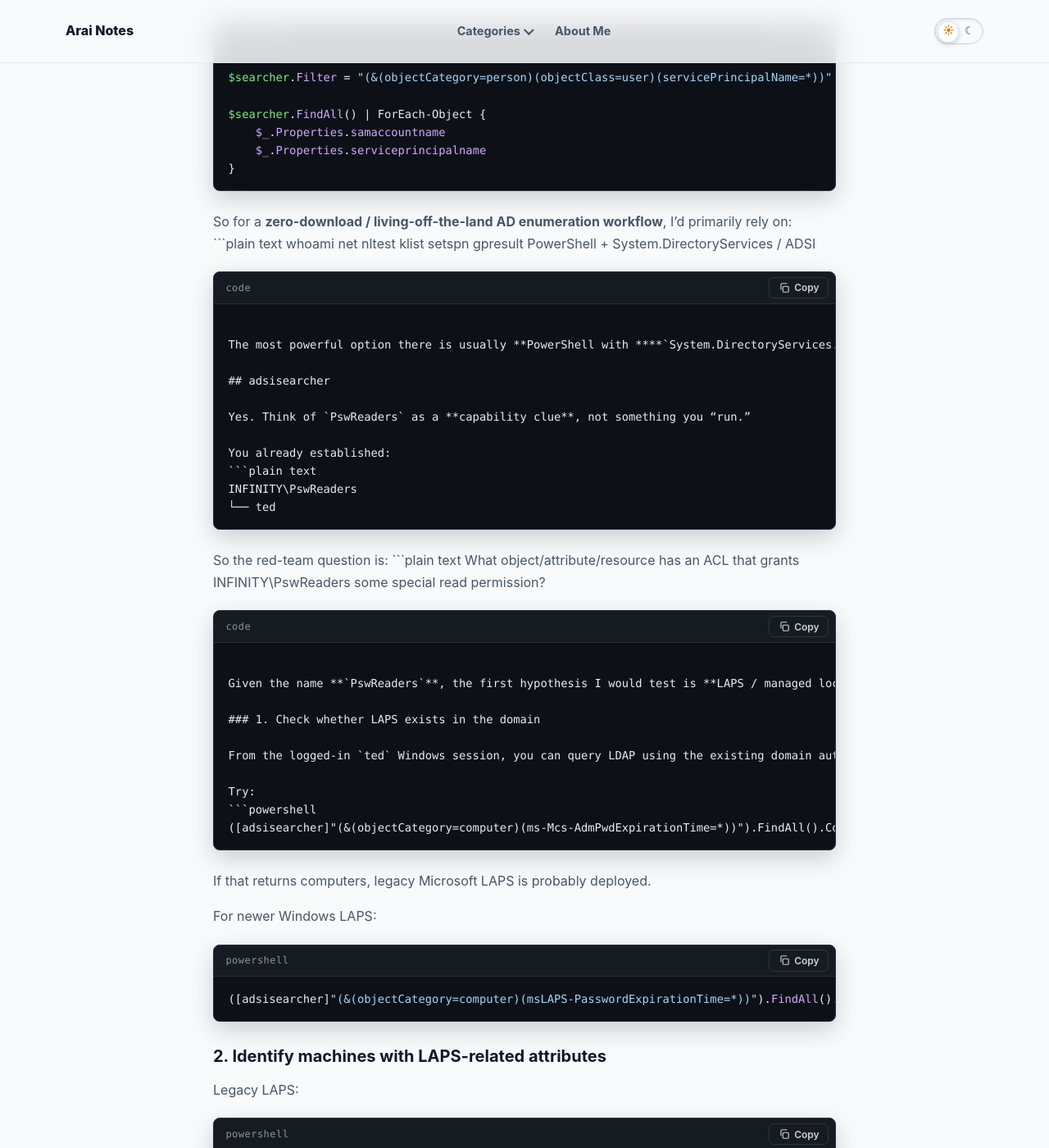
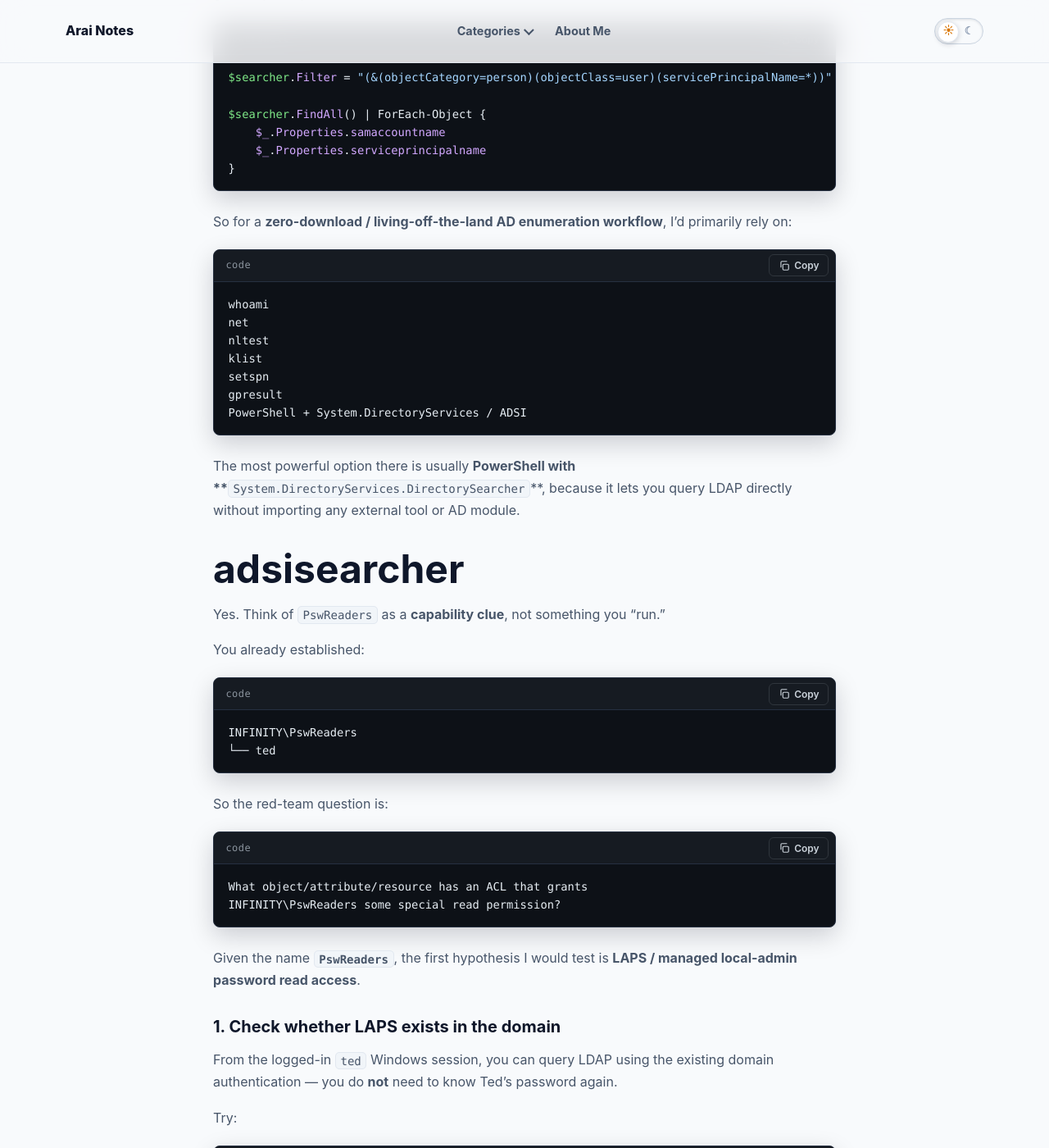
Before and after one commit to araisantai/araisantai.github.io, a Jekyll site: the page built from _posts/2026-10-17-authenticated-active-directory-enumeration.md, in a window 1280 px wide and 1400 px high, scrolled down 4293 px. Shown: the whole window at 82% size. Built offline with Jekyll 4.4.1, drawn with Linux system fonts in a browser that asks for light colours; some of the changed text lies outside the part shown.

Commit message:
Publish Cybersecurity Notes from Notion
- updated: Authenticated Active Directory Enumeration

````diff
--- a/_posts/2026-10-17-authenticated-active-directory-enumeration.md
+++ b/_posts/2026-10-17-authenticated-active-directory-enumeration.md
@@ -16,6 +16,7 @@ This post is just a cheatsheet for situations where we have access to an Active
 ## Windows basic enumeration
 
 we need to know the groups and if there is possibility to escalation.
+
 ```shell
 whoami
 whoami /all
@@ -24,6 +25,7 @@ whoami /priv
 ```
 
 For domain information:
+
 ```shell
 echo %USERDOMAIN%
 echo %LOGONSERVER%
@@ -32,6 +34,7 @@ systeminfo
 ```
 
 For users and groups:
+
 ```shell
 net user /domain
 net user username /domain
@@ -42,6 +45,7 @@ net group "Enterprise Admins" /domain
 ```
 
 For domain/workstation/DC discovery:
+
 ```shell
 nltest /domain_trusts
 nltest /dclist:domain.local
@@ -50,6 +54,7 @@ nltest /sc_query:domain.local
 ```
 
 For Kerberos and SPNs:
+
 ```shell
 klist
 klist sessions
@@ -58,6 +63,7 @@ setspn -Q */*
 ```
 
 For shares and sessions:
+
 ```shell
 net view /domain
 net view \\HOSTNAME
@@ -65,6 +71,7 @@ net use
 ```
 
 For GPO information:
+
 ```shell
 gpresult /r
 gpresult /scope computer /v
@@ -72,6 +79,7 @@ gpresult /scope user /v
 ```
 
 If `dsquery` happens to already be installed on the host, you can use:
+
 ```shell
 dsquery user
 dsquery computer
@@ -80,12 +88,14 @@ dsquery server
 ```
 
 You can also use built-in PowerShell/.NET without importing a module. For example, query LDAP directly:
+
 ```powershell
 $root = [ADSI]"LDAP://RootDSE"
 $root.defaultNamingContext
 ```
 
 Enumerate users:
+
 ```powershell
 $root = [ADSI]"LDAP://RootDSE"
 $searcher = New-Object DirectoryServices.DirectorySearcher
@@ -98,6 +108,7 @@ $searcher.FindAll() | ForEach-Object {
 ```
 
 Computers:
+
 ```powershell
 $searcher.Filter = "(objectCategory=computer)"
 
@@ -107,6 +118,7 @@ $searcher.FindAll() | ForEach-Object {
 ```
 
 Groups:
+
 ```powershell
 $searcher.Filter = "(objectCategory=group)"
 
@@ -116,6 +128,7 @@ $searcher.FindAll() | ForEach-Object {
 ```
 
 SPN-enabled accounts:
+
 ```powershell
 $searcher.Filter = "(&(objectCategory=person)(objectClass=user)(servicePrincipalName=*))"
 
@@ -126,7 +139,8 @@ $searcher.FindAll() | ForEach-Object {
 ```
 
 So for a **zero-download / living-off-the-land AD enumeration workflow**, I'd primarily rely on:
-```plain text
+
+```text
 whoami
 net
 nltest
@@ -143,13 +157,15 @@ The most powerful option there is usually **PowerShell with ****`System.Director
 Yes. Think of `PswReaders` as a **capability clue**, not something you “run.”
 
 You already established:
-```plain text
+
+```text
 INFINITY\PswReaders
 └── ted
 ```
 
 So the red-team question is:
-```plain text
+
+```text
 What object/attribute/resource has an ACL that grants
 INFINITY\PswReaders some special read permission?
 ```
@@ -161,6 +177,7 @@ Given the name **`PswReaders`**, the first hypothesis I would test is **LAPS / m
 From the logged-in `ted` Windows session, you can query LDAP using the existing domain authentication — you do **not** need to know Ted's password again.
 
 Try:
+
 ```powershell
 ([adsisearcher]"(&(objectCategory=computer)(ms-Mcs-AdmPwdExpirationTime=*))").FindAll().Count
 ```
@@ -168,6 +185,7 @@ Try:
 If that returns computers, legacy Microsoft LAPS is probably deployed.
 
 For newer Windows LAPS:
+
 ```powershell
 ([adsisearcher]"(&(objectCategory=computer)(msLAPS-PasswordExpirationTime=*))").FindAll().Count
 ```
@@ -175,6 +193,7 @@ For newer Windows LAPS:
 ### 2. Identify machines with LAPS-related attributes
 
 Legacy LAPS:
+
 ```powershell
 $s = [adsisearcher]"(&(objectCategory=computer)(ms-Mcs-AdmPwdExpirationTime=*))"
 $s.PropertiesToLoad.Add("name") | Out-Null
@@ -186,6 +205,7 @@ $s.FindAll() | ForEach-Object {
 ```
 
 New LAPS:
+
 ```powershell
 $s = [adsisearcher]"(&(objectCategory=computer)(msLAPS-PasswordExpirationTime=*))"
 $s.PropertiesToLoad.Add("name") | Out-Null
@@ -199,6 +219,7 @@ $s.FindAll() | ForEach-Object {
 ### 3. Check whether Ted can read the protected password attribute
 
 For legacy LAPS, test whether the attribute is returned for a specific computer:
+
 ```powershell
 $s = [adsisearcher]"(&(objectCategory=computer)(name=COMPUTERNAME))"
 $s.PropertiesToLoad.Add("ms-Mcs-AdmPwd") | Out-Null
@@ -207,14 +228,16 @@ $r.Properties.Keys
 ```
 
 If you see:
-```plain text
+
+```text
 ms-mcs-admpwd
 ```
 
 then your authenticated `ted` context has permission to read that attribute.
 
 That would make the group name make a lot of sense:
-```plain text
+
+```text
 ted
  ↓
 PswReaders
@@ -225,7 +248,8 @@ managed local administrator credential
 ```
 
 For Windows LAPS, look for:
-```plain text
+
+```text
 msLAPS-Password
 msLAPS-EncryptedPassword
 ```
@@ -237,12 +261,14 @@ instead.
 If LAPS isn't present, investigate where the group's SID is referenced.
 
 You know the group SID:
-```plain text
+
+```text
 S-1-5-21-3616753307-3538385277-467097740-1108
 ```
 
 Potential intended uses include:
-```plain text
+
+```text
 PswReaders
 ├── LAPS password readers          ← first thing I'd check
 ├── password/configuration share
@@ -256,12 +282,14 @@ PswReaders
 ### 5. Check SYSVOL/GPO clues
 
 Since Ted is domain-authenticated:
+
 ```shell
 dir \\infinity.com\SYSVOL
 dir \\infinity.com\NETLOGON
 ```
 
 Search for the group name:
+
 ```shell
 findstr /S /I "PswReaders" \\infinity.com\SYSVOL\*.xml
 findstr /S /I "PswReaders" \\infinity.com\SYSVOL\*.inf
@@ -269,6 +297,7 @@ findstr /S /I "PswReaders" \\infinity.com\SYSVOL\*.ini
 ```
 
 And search for LAPS policy indicators:
+
 ```shell
 findstr /S /I "AdmPwd LAPS" \\infinity.com\SYSVOL\*.*
 ```
@@ -280,16 +309,19 @@ nltest /dsgetdc:infinity.com
 ```
 
 Suppose it gives:
-```plain text
+
+```text
 DC01.infinity.com
 ```
 
 Then:
+
 ```shell
 net view \\DC01
 ```
 
 and:
+
 ```shell
 dir \\DC01\SYSVOL
 dir \\DC01\NETLOGON
@@ -298,7 +330,8 @@ dir \\DC01\NETLOGON
 ### What I'd prioritize
 
 Based specifically on the name **`PswReaders`**, I would investigate in this order:
-```plain text
+
+```text
 1. Legacy LAPS
    ms-Mcs-AdmPwd
 
@@ -317,11 +350,13 @@ Your earlier SMB approach wasn't very useful because you were looking locally. `
 If the first LAPS count command returns something above `0`, that's the branch I would pursue first.
 
 `[adsisearcher]` is usually available on standard **Windows PowerShell 5.1** because it is a built-in PowerShell type accelerator for:
+
 ```powershell
 System.DirectoryServices.DirectorySearcher
 ```
 
 So on a typical domain-joined Windows workstation/server, you normally don't need to import anything:
+
 ```powershell
 $s = [adsisearcher]"(objectClass=user)"
 $s.FindAll()
@@ -336,16 +371,19 @@ But it is **not safe to assume it exists everywhere**. The important cases are:
 - Even when `[adsisearcher]` exists, it still needs network/DNS/LDAP access to a domain controller to enumerate AD.
 
 You can check it locally without importing anything:
+
 ```powershell
 [adsisearcher]
 ```
 
 or:
+
 ```powershell
 [adsisearcher]"(objectClass=*)"
 ```
 
 For a more explicit check:
+
 ```powershell
 [System.Management.Automation.PSTypeName]'System.DirectoryServices.DirectorySearcher'
 ```
@@ -353,16 +391,19 @@ For a more explicit check:
 If you see a valid `.Type`, the underlying class is available.
 
 You can also check the PowerShell version:
+
 ```powershell
 $PSVersionTable
 ```
 
 For a pentest where you want **maximum compatibility without dropping tools**, I would prefer this pattern:
+
 ```powershell
 $searcher = New-Object System.DirectoryServices.DirectorySearcher
 ```
 
 over relying solely on:
+
 ```powershell
 [adsisearcher]
 ```
@@ -370,11 +411,13 @@ over relying solely on:
 because it's clearer what underlying .NET class you're using.
 
 And `[ADSI]` is closely related but serves a slightly different purpose:
+
 ```powershell
 [ADSI]"LDAP://RootDSE"
 ```
 
 A useful zero-import combination is therefore:
+
 ```powershell
 [ADSI]
 [adsisearcher]
````
Also changed, not shown: other parts of _posts/2026-10-17-authenticated-active-directory-enumeration.md (+1 -1 lines).
